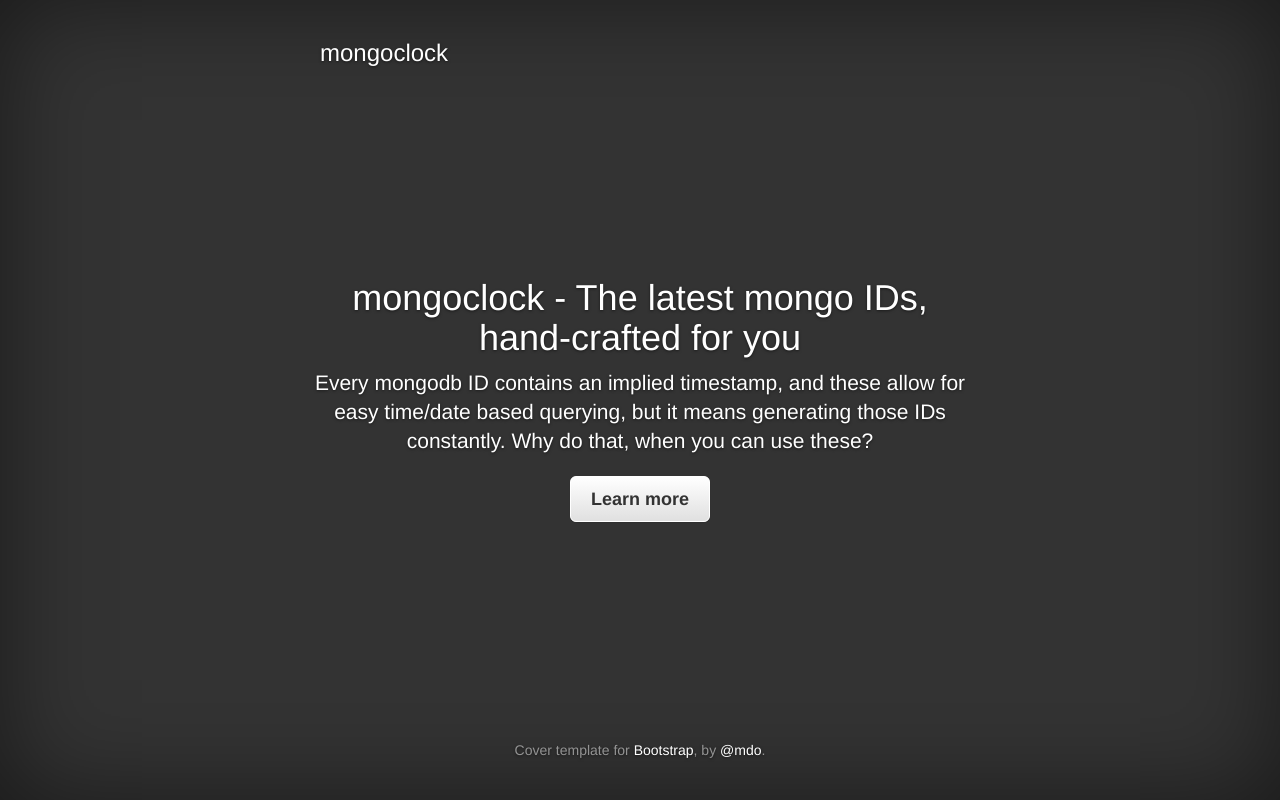
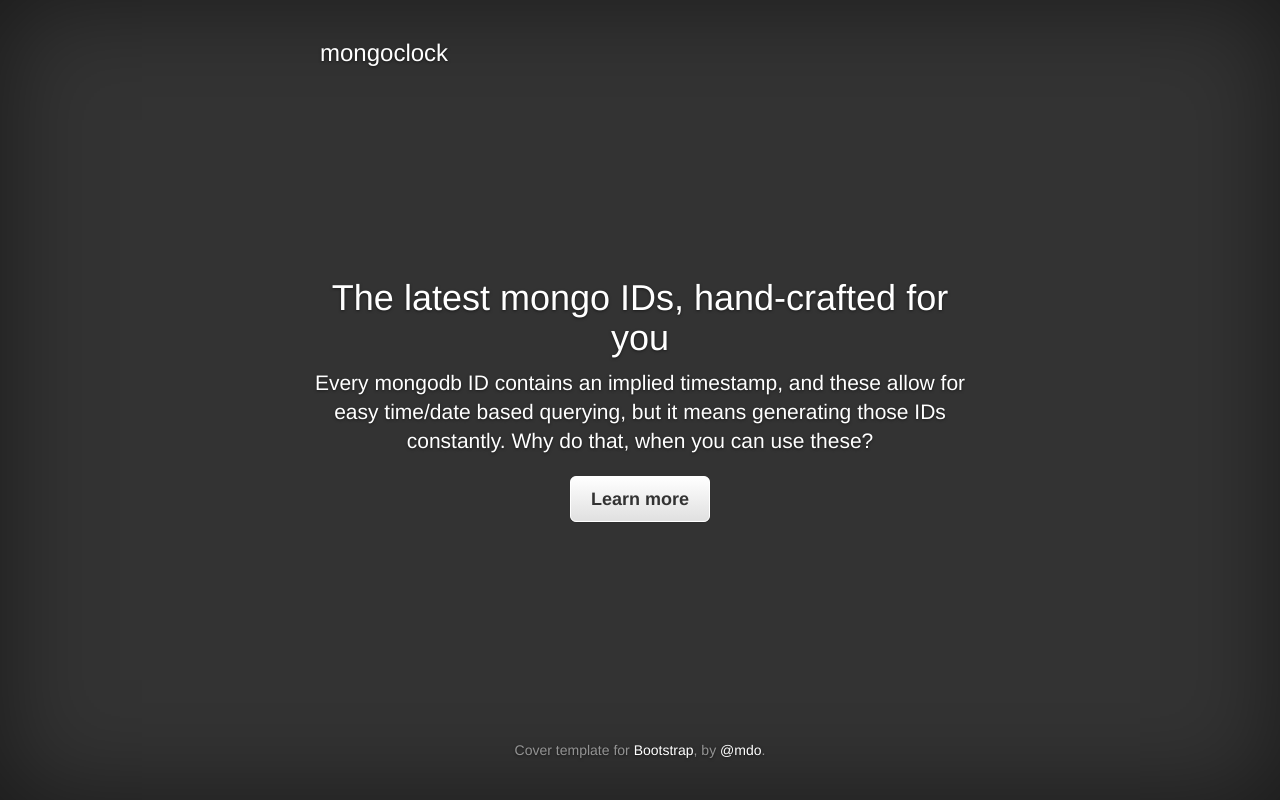
Before and after one commit to johnath/mongoclock, a plain HTML site: page index.html in a window 1280 px wide. Drawn offline with nearby package versions, Linux system fonts and the light colour scheme; a script that the page names is missing.

Commit message:
Update index.html

```diff
--- a/index.html
+++ b/index.html
@@ -56,7 +56,7 @@
           </div>
 
           <div class="inner cover">
-            <h1 class="cover-heading">mongoclock - The latest mongo IDs, hand-crafted for you </h1>
+            <h1 class="cover-heading">The latest mongo IDs, hand-crafted for you </h1>
             <p class="lead"><a href="https://docs.mongodb.com/manual/reference/method/ObjectId/">Every mongodb ID contains an implied timestamp</a>, and
                 these allow for easy time/date based querying, but it means generating those IDs constantly. Why do that, when you can use these?</p>
             <p class="lead">
```
